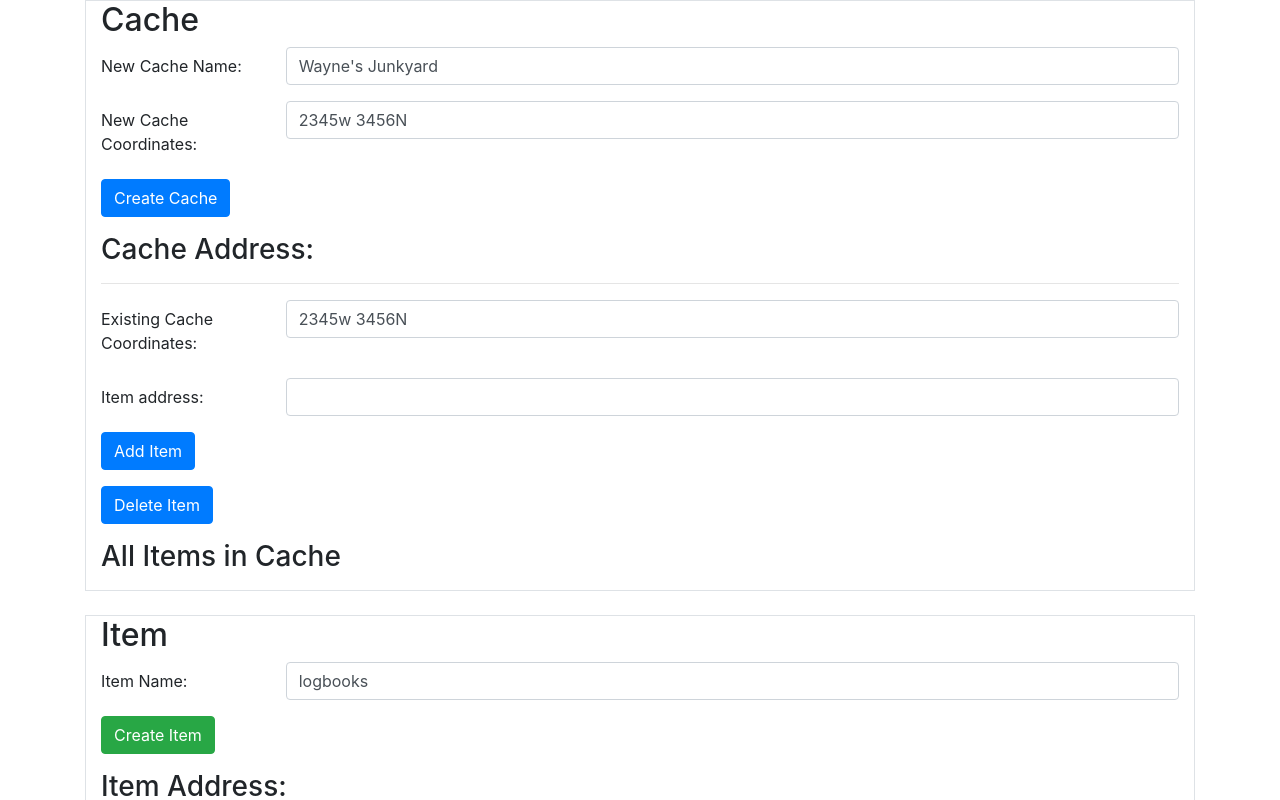
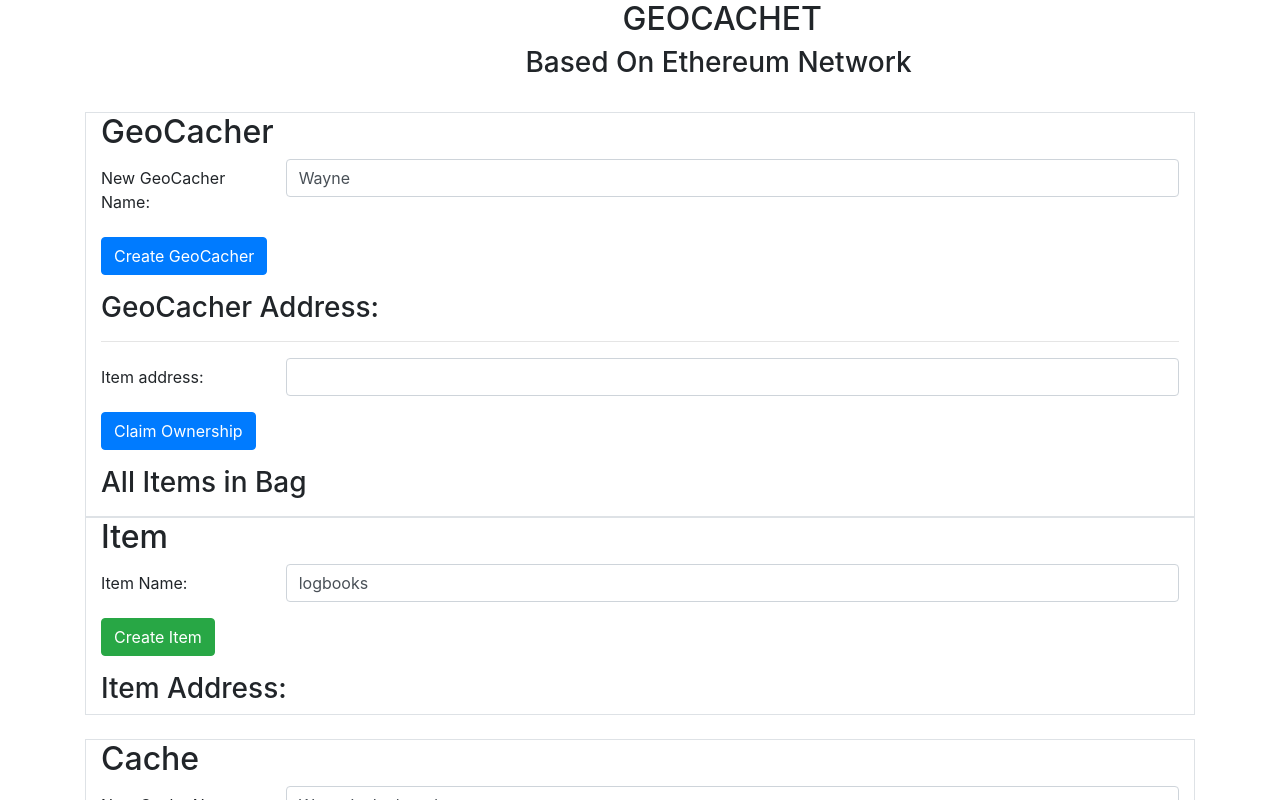
Before and after one commit to DeveloperForWayne/geoCachingDapp, a React (Create React App) app in the folder client/: page / in a window 1280 px wide. Shown: the top 800 px of the page. Built offline with nearby package versions, Linux system fonts and the light colour scheme.

Commit message:
Header component added

```diff
--- a/client/src/App.js
+++ b/client/src/App.js
@@ -4,14 +4,17 @@
 import Cache from "../src/components/Cache.js"
 import Footer from "../src/components/Footer.js"
 import Item from '../src/components/Item.js';
+import Header from '../src/components/Header.js'
 
 class App extends Component {
   render() {
     return (
       <div className="container">
+      <Header/>
+      <br/>
+      <GeoCacher />
+      <Item /><br />
       <Cache /><br />
-      <Item /><br />
-      <GeoCacher />
       <Footer />
       </div>
     );
--- /dev/null
+++ b/client/src/components/Header.js
@@ -0,0 +1,27 @@
+import React, { Component } from 'react';
+
+class Header extends Component {
+    constructor(props) {
+        super(props);
+
+    }
+
+
+
+    render() {
+        return (
+            <div>
+                <h2>&nbsp; &nbsp; &nbsp;&nbsp; &nbsp; &nbsp;&nbsp; &nbsp; &nbsp;
+                &nbsp; &nbsp; &nbsp;&nbsp; &nbsp; &nbsp;&nbsp; &nbsp; &nbsp;&nbsp; &nbsp; &nbsp;
+                &nbsp; &nbsp; &nbsp;&nbsp; &nbsp; &nbsp;&nbsp; &nbsp; &nbsp;&nbsp; &nbsp; &nbsp;
+                &nbsp; &nbsp; &nbsp;GEOCACHET</h2>
+
+                <h3>&nbsp; &nbsp; &nbsp;&nbsp; &nbsp; &nbsp; &nbsp; &nbsp;
+                &nbsp; &nbsp; &nbsp; &nbsp; &nbsp; &nbsp;&nbsp; &nbsp; &nbsp;
+                &nbsp; &nbsp; &nbsp;&nbsp; &nbsp; &nbsp;&nbsp; &nbsp; &nbsp;&nbsp; &nbsp; &nbsp;
+                &nbsp; &nbsp; &nbsp;&nbsp;Based On Ethereum Network</h3>
+            </div>
+        );
+    };
+};
+export default Header;
```
